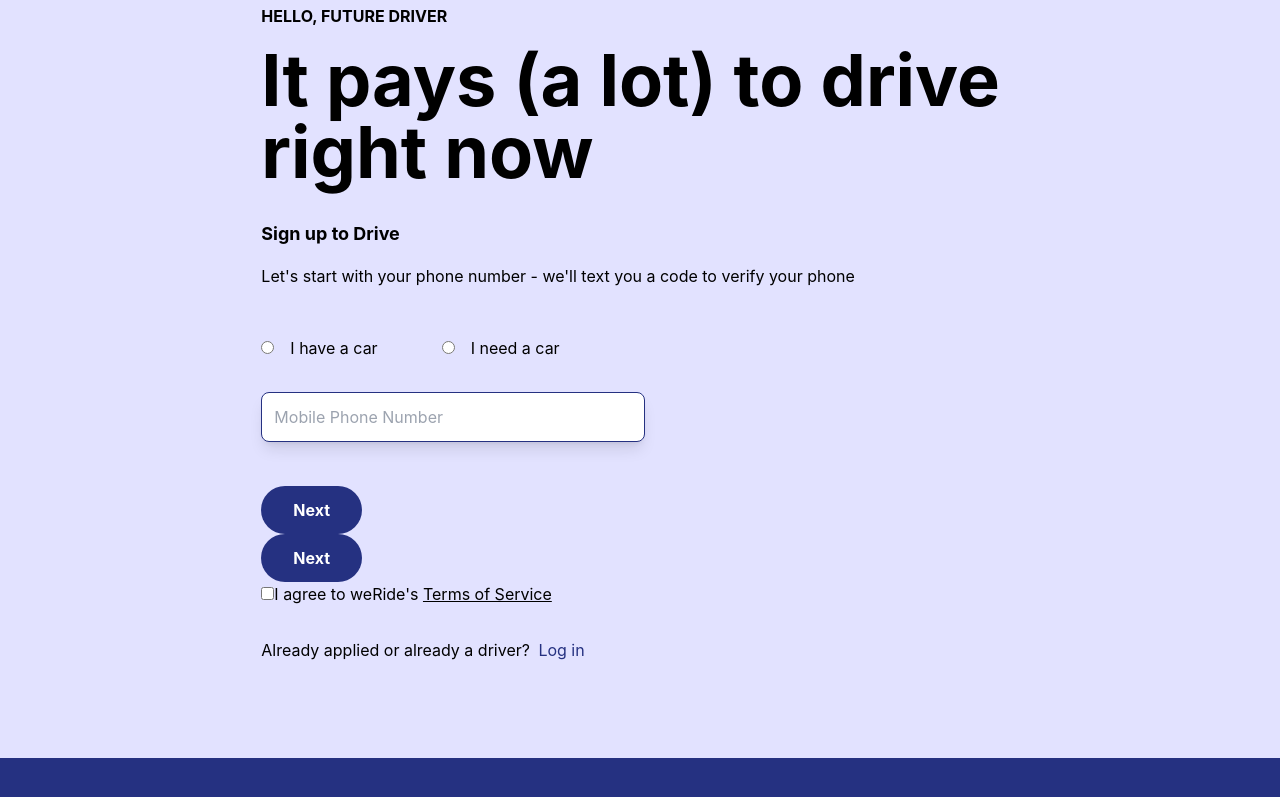
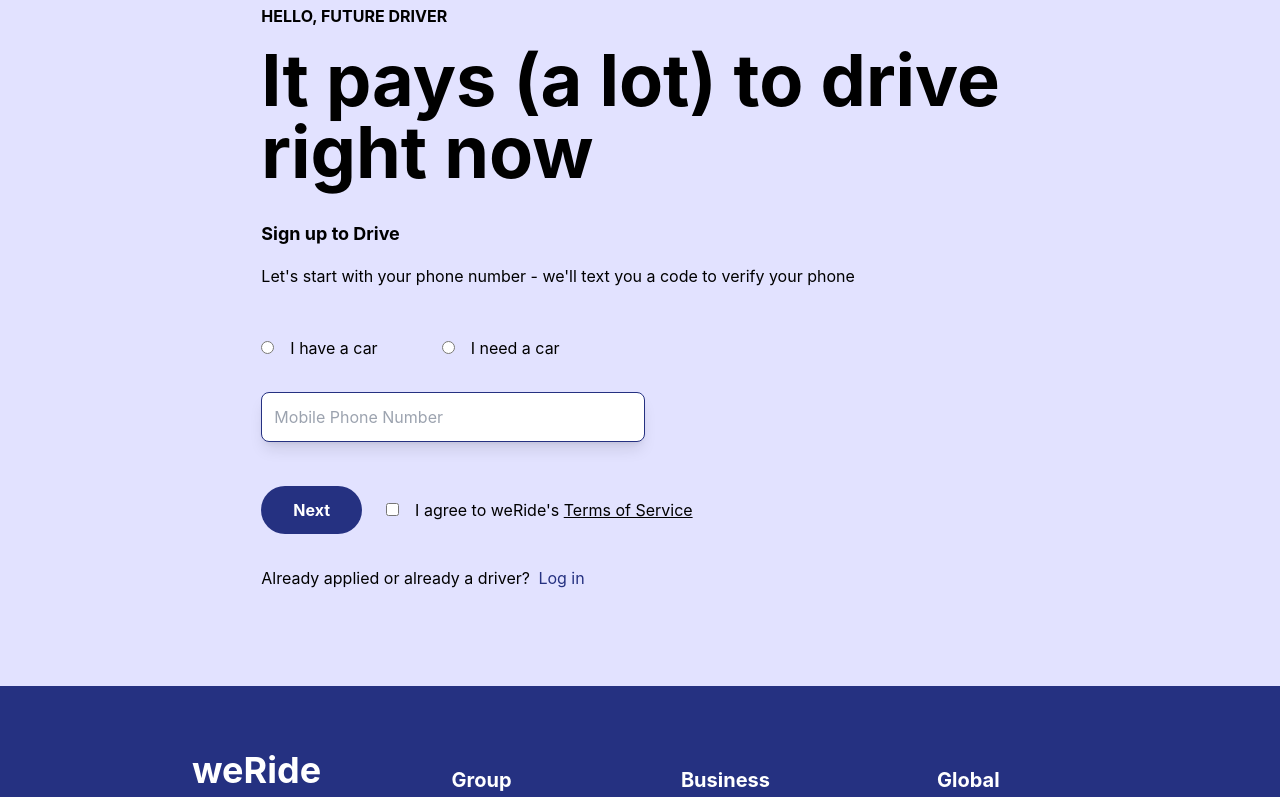
Before and after one commit to zachyo/ride-hailing-giggle, a React (Create React App) app in the folder Client/: page /drive/signup in a window 1280 px wide. Shown: the part 440-1237 px from the top of the page. Built offline with nearby package versions, Linux system fonts and the light colour scheme.

Commit message:
Update step1.jsx

```diff
--- a/Client/src/pages/signup/step1.jsx
+++ b/Client/src/pages/signup/step1.jsx
@@ -1,4 +1,4 @@
-import CustomButton from "../../components/custom-button/custom-button.component";
+// import CustomButton from "../../components/custom-button/custom-button.component";
 import FormInput from "../../components/form-input/form-input.component";
 
 const Step1 = ({ handleChange, handleStep }) => {
@@ -28,7 +28,7 @@
       />
       <label htmlFor="noCar">I need a car</label>
       <FormInput
-        type="tel"
+        type="number"
         name="phoneNumber"
         placeholder="Mobile Phone Number"
         onChange={handleChange}
@@ -41,8 +41,8 @@
       >
         Next
       </button>
-      <CustomButton onClick={handleStep}>Next</CustomButton>
-      <input type="checkbox" name="Terms of Service" id="terms" required />
+      {/* <CustomButton onClick={handleStep}>Next</CustomButton> */}
+      <input type="checkbox" name="Terms of Service" id="terms" required className="mr-4"/>
       <label htmlFor="terms">
         I agree to weRide's{" "}
         <a href="terms" className="underline">
```
